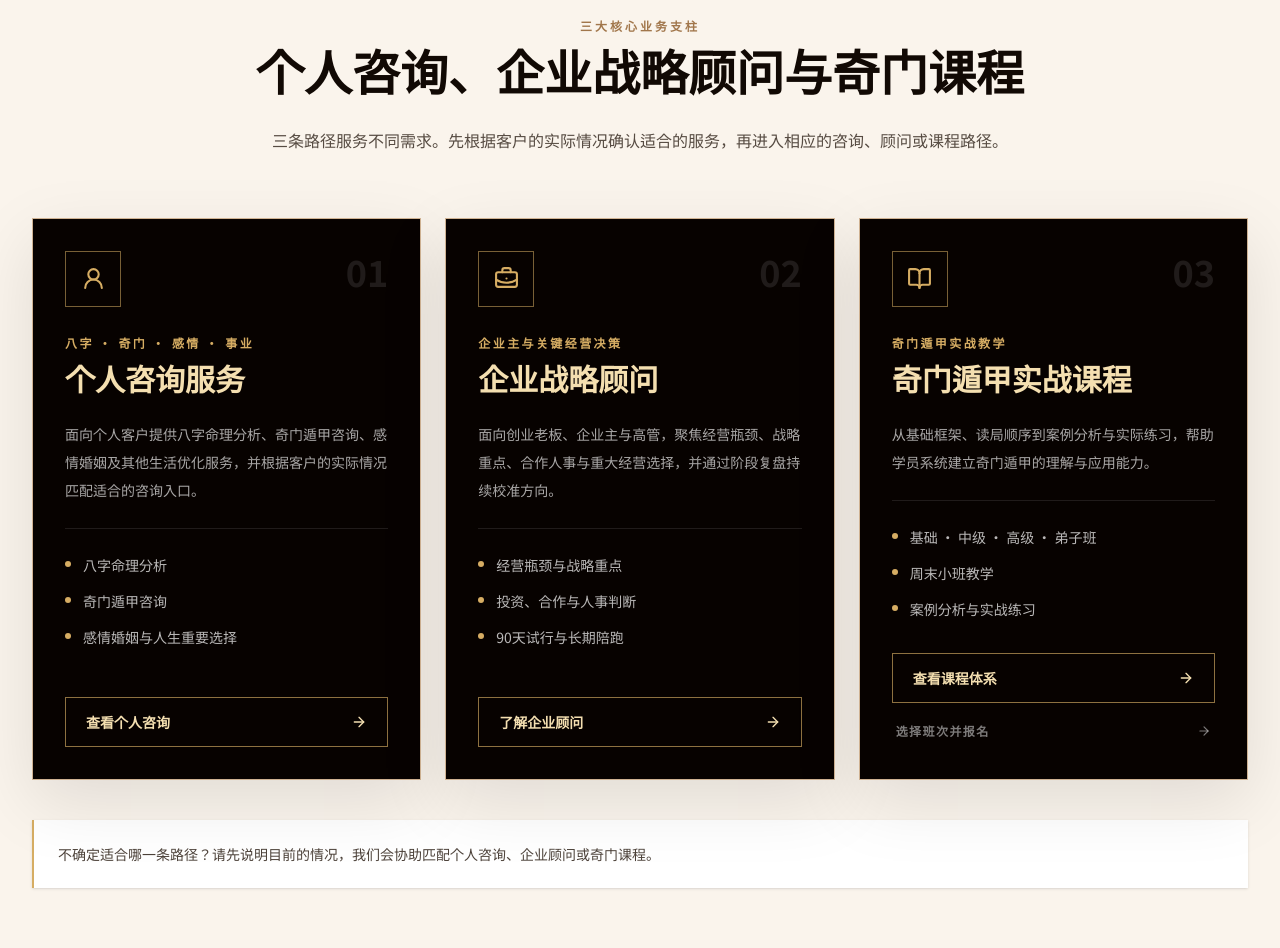
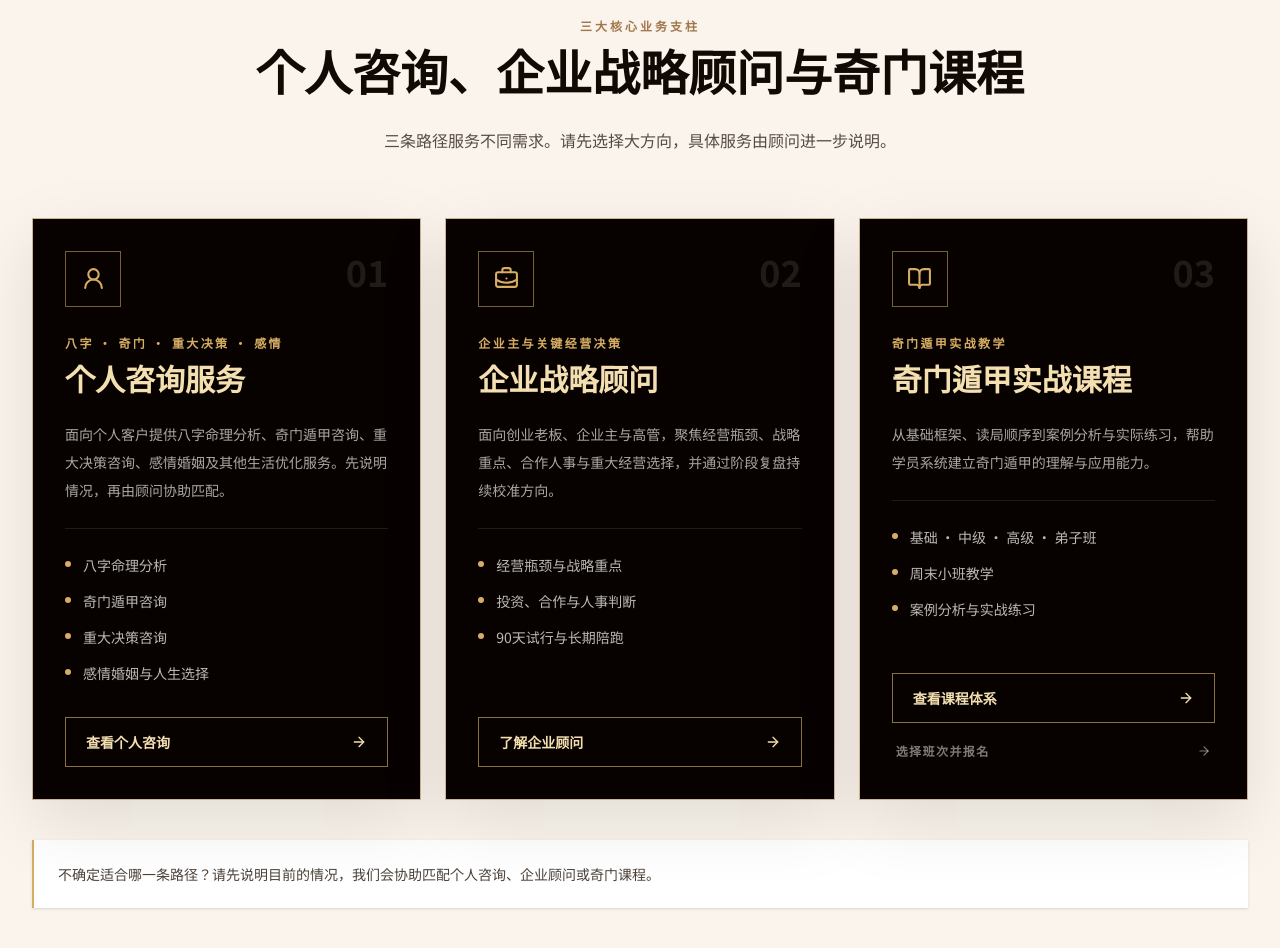
Before and after one commit to BODHIWONG/qmfeng-website, a Next.js app: page / in a window 1280 px wide. Shown: the part 1140-2088 px from the top of the page. Built offline with nearby package versions, Linux system fonts and the light colour scheme.

Commit message:
Add Major Decision Consultation to homepage service overview

```diff
--- a/components/service-cards.tsx
+++ b/components/service-cards.tsx
@@ -28,16 +28,16 @@ const pillars: Pillar[] = [
   {
     number: "01",
     icon: UserRound,
-    eyebrowZh: "八字 · 奇门 · 感情 · 事业",
-    eyebrowEn: "Bazi, Qi Men, Relationship & Career",
+    eyebrowZh: "八字 · 奇门 · 重大决策 · 感情",
+    eyebrowEn: "Bazi, Qi Men, Major Decisions & Relationships",
     titleZh: "个人咨询服务",
     titleEn: "Personal Advisory",
     bodyZh:
-      "面向个人客户提供八字命理分析、奇门遁甲咨询、感情婚姻及其他生活优化服务，并根据客户的实际情况匹配适合的咨询入口。",
+      "面向个人客户提供八字命理分析、奇门遁甲咨询、重大决策咨询、感情婚姻及其他生活优化服务。先说明情况，再由顾问协助匹配。",
     bodyEn:
-      "Personal advisory including Bazi Analysis, Qi Men Dun Jia consultation, relationship and marriage advisory, and other life-optimisation services matched to the client’s actual situation.",
-    featuresZh: ["八字命理分析", "奇门遁甲咨询", "感情婚姻与人生重要选择"],
-    featuresEn: ["Bazi Analysis", "Qi Men Dun Jia Consultation", "Relationship, Marriage & Important Life Choices"],
+      "Personal advisory including Bazi Analysis, Qi Men Dun Jia consultation, Major Decision Consultation, relationship and marriage advisory, and other life-optimisation services. Share the situation first and the consultant will help match the service.",
+    featuresZh: ["八字命理分析", "奇门遁甲咨询", "重大决策咨询", "感情婚姻与人生选择"],
+    featuresEn: ["Bazi Analysis", "Qi Men Dun Jia Consultation", "Major Decision Consultation", "Relationship, Marriage & Life Choices"],
     href: "/personal-advisory",
     ctaZh: "查看个人咨询",
     ctaEn: "Explore Personal Advisory",
@@ -107,8 +107,8 @@ export default function ServiceCards() {
           </h2>
           <p className="text-sm leading-7 text-[oklch(0.42_0.02_60)] md:text-base">
             {t(
-              "三条路径服务不同需求。先根据客户的实际情况确认适合的服务，再进入相应的咨询、顾问或课程路径。",
-              "The three pathways serve different needs. The appropriate consultation, advisory or course pathway is matched to the client’s actual situation."
+              "三条路径服务不同需求。请先选择大方向，具体服务由顾问进一步说明。",
+              "The three pathways serve different needs. Choose the general direction first and the consultant will explain the suitable service."
             )}
           </p>
         </motion.div>
```
